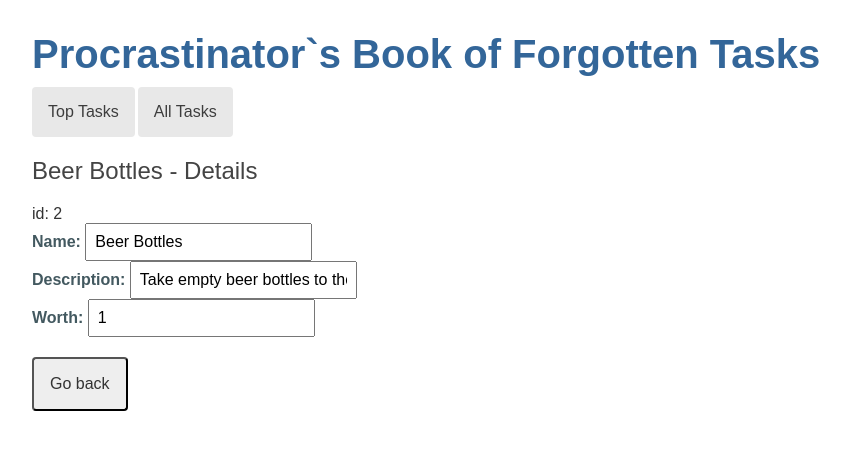
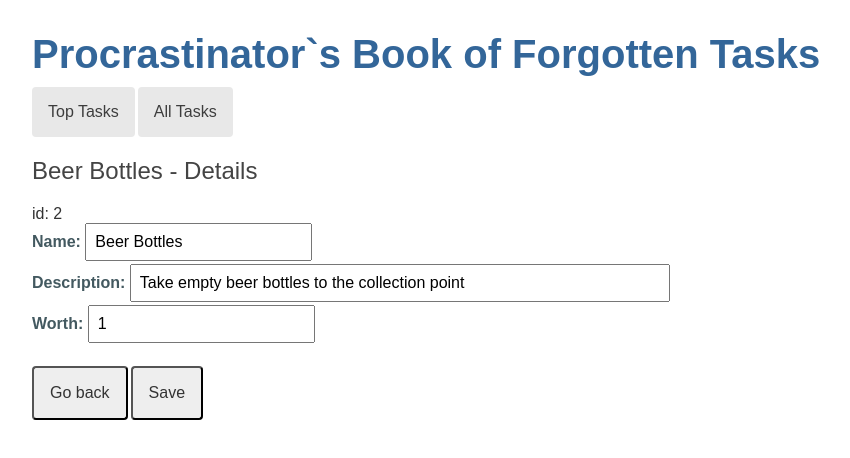
Before and after one commit to daimoncart/tour-of-tasks, an Angular app: page /detail/2 in a window 1280 px wide. Shown: the top 458 px of the page, without its empty margins (0-850 px from the left). Built offline with nearby package versions, Linux system fonts and the light colour scheme.

Commit message:
add Save button and cosmetic changes

```diff
--- a/src/app/app.module.ts
+++ b/src/app/app.module.ts
@@ -7,6 +7,7 @@ import { TasksComponent } from './tasks/tasks.component';
 import { TaskDetailComponent } from './task-detail/task-detail.component';
 import { AppRoutingModule } from './app-routing.module';
 import { DashboardComponent } from './dashboard/dashboard.component';
+import { HttpClientModule } from '@angular/common/http';
 
 @NgModule({
   declarations: [
@@ -18,7 +19,8 @@ import { DashboardComponent } from './dashboard/dashboard.component';
   imports: [
     BrowserModule,
     FormsModule,
-    AppRoutingModule
+    AppRoutingModule,
+    HttpClientModule
   ],
   providers: [],
   bootstrap: [AppComponent]
--- a/src/app/task-detail/task-detail.component.css
+++ b/src/app/task-detail/task-detail.component.css
@@ -5,9 +5,11 @@ label {
   input {
     font-size: 1em;
     padding: .5rem;
+    margin-bottom: 3px;
   }
   button {
     margin-top: 20px;
+    margin-right: 3px;
     background-color: #eee;
     padding: 1rem;
     border-radius: 4px;
--- a/src/app/task-detail/task-detail.component.html
+++ b/src/app/task-detail/task-detail.component.html
@@ -7,11 +7,12 @@
     </div>
     <div>
         <label for="task-description">Description: </label>
-        <input id="task-description" [(ngModel)]="task.description" placeholder="description">
+        <input id="task-description" [(ngModel)]="task.description" placeholder="description" style="width: 520px">
     </div>
     <div>
         <label for="task-description">Worth: </label>
         <input id="task-worth" [(ngModel)]="task.worth" placeholder="worth">
     </div>
     <button (click)="goBack()">Go back</button>
+    <button (click)="goBack()">Save</button>
 </div>
--- a/src/app/task-detail/task-detail.component.ts
+++ b/src/app/task-detail/task-detail.component.ts
@@ -33,4 +33,8 @@ export class TaskDetailComponent implements OnInit {
     this.location.back();
   }
 
+  saveTask(): void {
+    return; // TO-DO
+  }
+
 }
```
